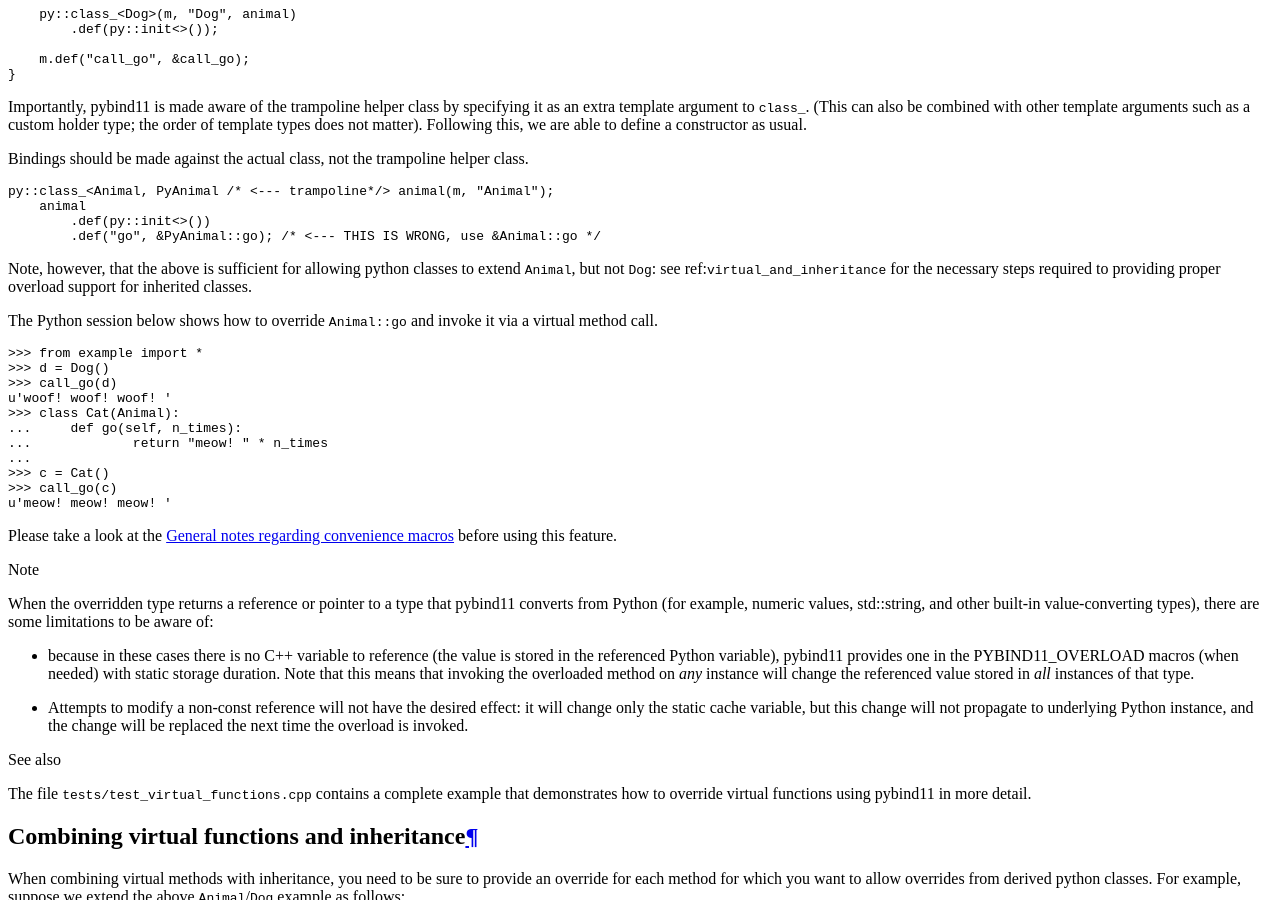
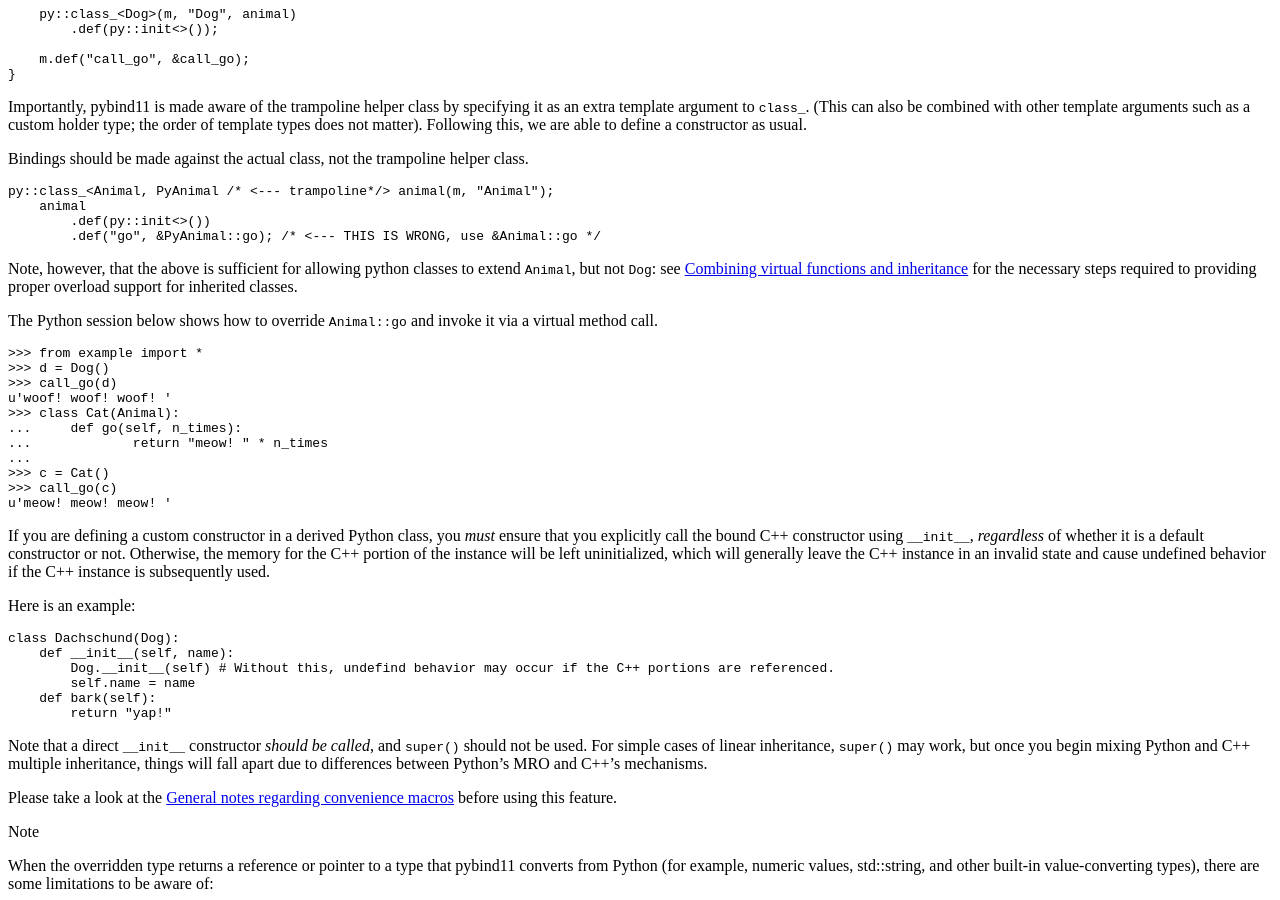
Before and after one commit to pybind/pybind11, a Sphinx documentation site: the page built from docs/advanced/classes.rst, in a window 1280 px wide and 900 px high, scrolled down 2085 px. Built offline with Sphinx 7.4.7 and the Read the Docs theme 2.0.0, drawn with Linux system fonts in a browser that asks for light colours.

Commit message:
Document the requirement to explicitly initialize C++ bases (#986)
* Ensure :ref: for virtual_and_inheritance is parsed.

* Add quick blurb about __init__ with inherited types.

[skip ci]

```diff
--- a/docs/advanced/classes.rst
+++ b/docs/advanced/classes.rst
@@ -123,7 +123,7 @@ Bindings should be made against the actual class, not the trampoline helper clas
             .def("go", &PyAnimal::go); /* <--- THIS IS WRONG, use &Animal::go */
 
 Note, however, that the above is sufficient for allowing python classes to
-extend ``Animal``, but not ``Dog``: see ref:`virtual_and_inheritance` for the
+extend ``Animal``, but not ``Dog``: see :ref:`virtual_and_inheritance` for the
 necessary steps required to providing proper overload support for inherited
 classes.
 
@@ -143,6 +143,30 @@ a virtual method call.
     >>> c = Cat()
     >>> call_go(c)
     u'meow! meow! meow! '
+
+If you are defining a custom constructor in a derived Python class, you *must*
+ensure that you explicitly call the bound C++ constructor using ``__init__``,
+*regardless* of whether it is a default constructor or not. Otherwise, the
+memory for the C++ portion of the instance will be left uninitialized, which
+will generally leave the C++ instance in an invalid state and cause undefined
+behavior if the C++ instance is subsequently used.
+
+Here is an example:
+
+.. code-block:: python
+
+    class Dachschund(Dog):
+        def __init__(self, name):
+            Dog.__init__(self) # Without this, undefind behavior may occur if the C++ portions are referenced.
+            self.name = name
+        def bark(self):
+            return "yap!"
+
+Note that a direct ``__init__`` constructor *should be called*, and ``super()``
+should not be used. For simple cases of linear inheritance, ``super()``
+may work, but once you begin mixing Python and C++ multiple inheritance,
+things will fall apart due to differences between Python's MRO and C++'s
+mechanisms.
 
 Please take a look at the :ref:`macro_notes` before using this feature.
 
```
